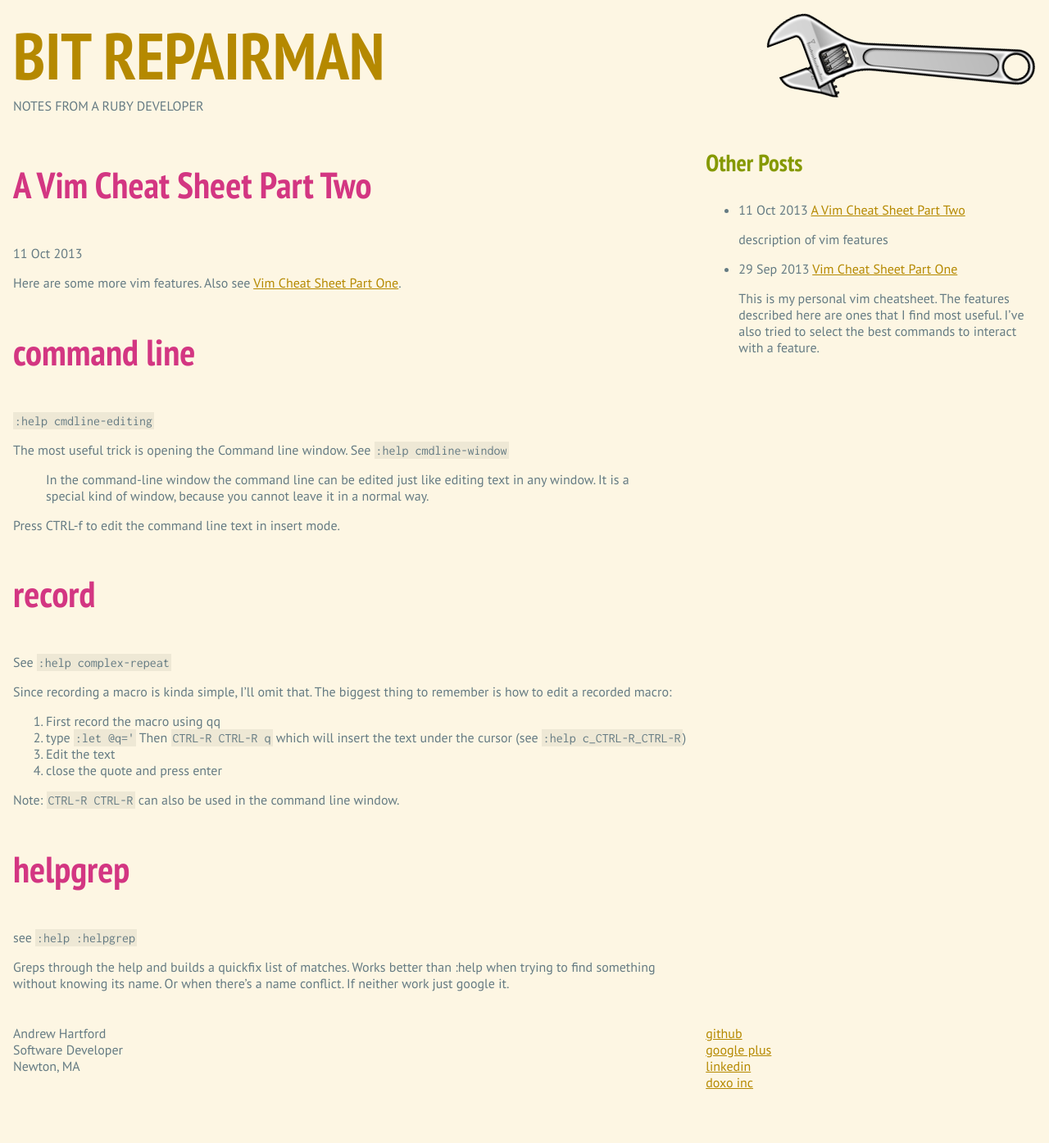
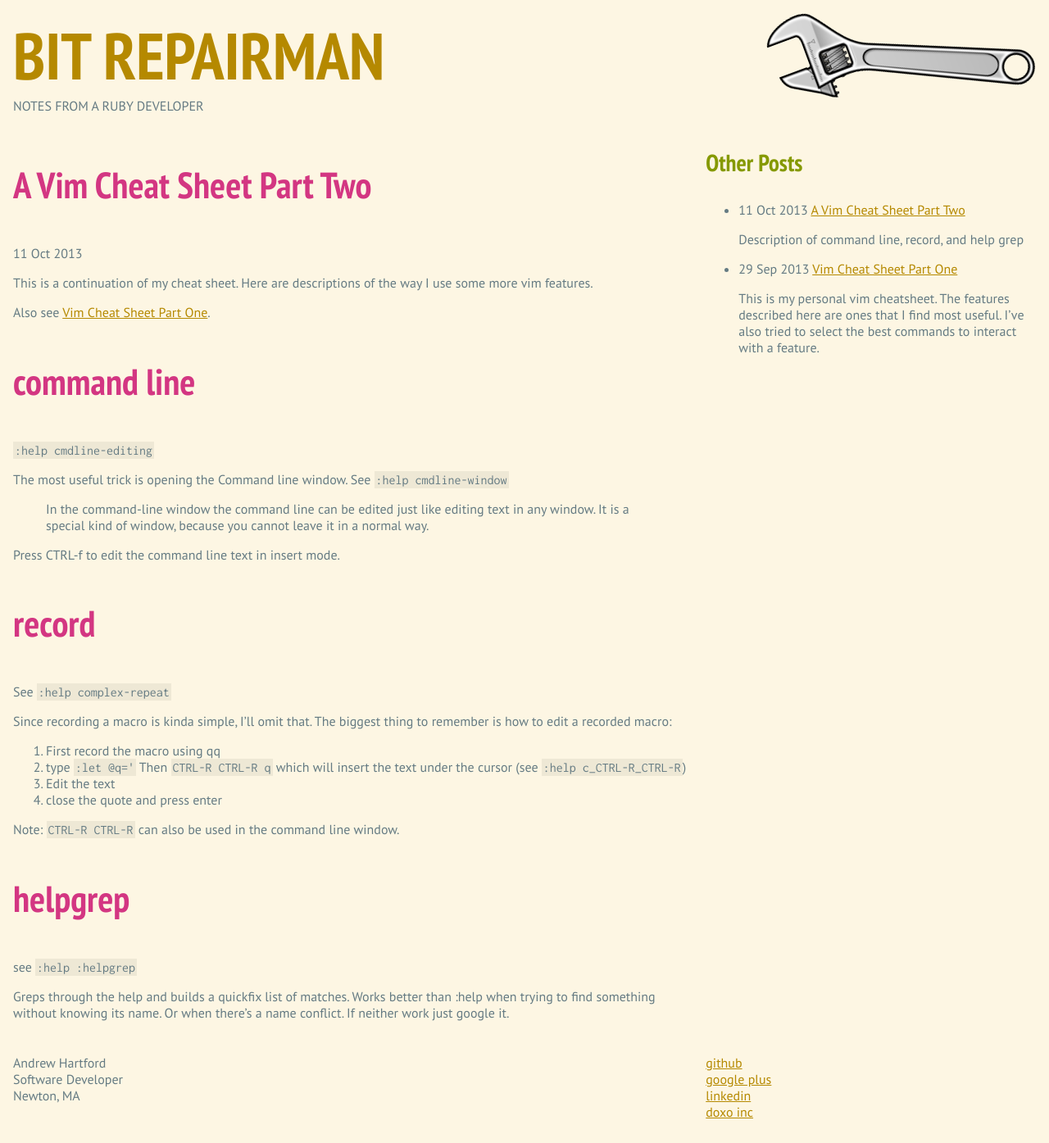
Before and after one commit to ajh/ajh.github.io, a Jekyll site: the page built from _posts/2013-10-11-vim_cheat_sheet_part_two.md, in a window 1280 px wide. Shown: the whole page at 82% size. Built offline with Jekyll 4.4.1, drawn with Linux system fonts in a browser that asks for light colours; Markdown is read by kramdown in place of the engine named in the settings; before the commit the page ends 1359 px from its top, so only the background shows below that.

Commit message:
Improve excerpt

```diff
--- a/_posts/2013-10-11-vim_cheat_sheet_part_two.md
+++ b/_posts/2013-10-11-vim_cheat_sheet_part_two.md
@@ -2,10 +2,12 @@
 layout: post
 title:  "A Vim Cheat Sheet Part Two"
 categories: vim
-excerpt: "description of vim features"
+excerpt: "Description of command line, record, and help grep"
 ---
 
-Here are some more vim features. Also see <a href="{{ site.url }}/vim/2013/09/29/vim_cheat_sheet_part_one.html">Vim Cheat Sheet Part One</a>.
+This is a continuation of my cheat sheet. Here are descriptions of the way I use some more vim features.
+
+Also see <a href="{{ site.url }}/vim/2013/09/29/vim_cheat_sheet_part_one.html">Vim Cheat Sheet Part One</a>.
 
 # command line
 
```
